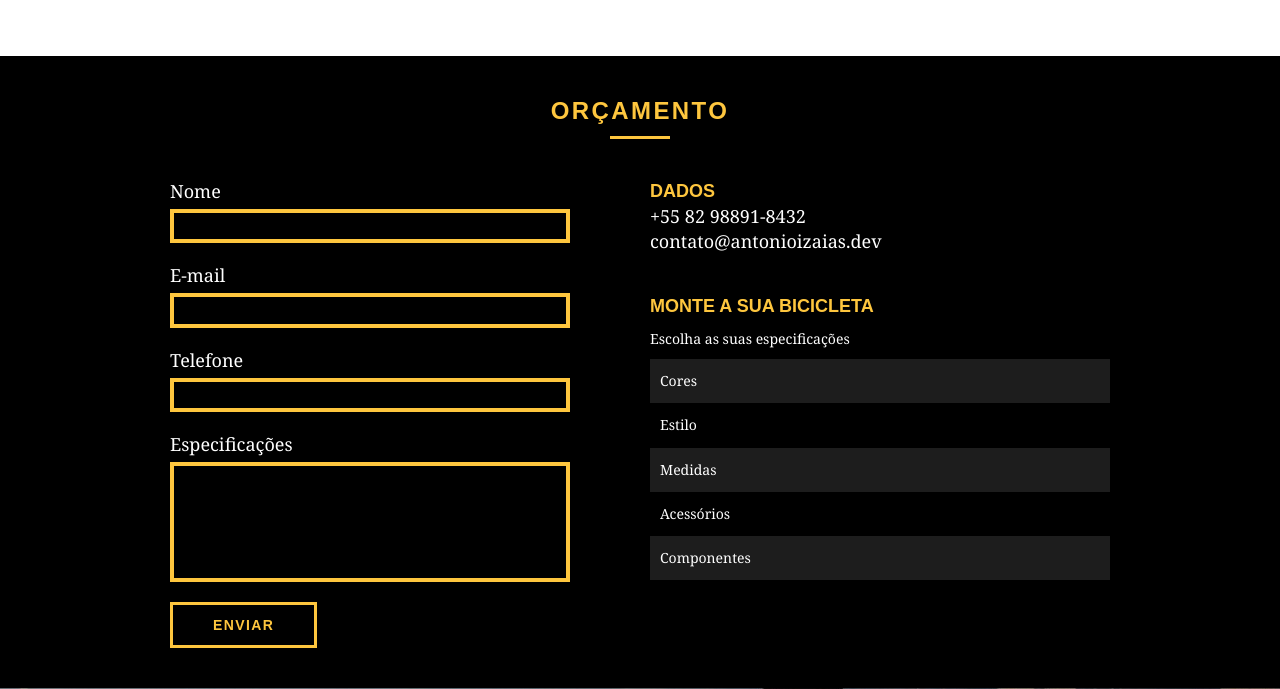
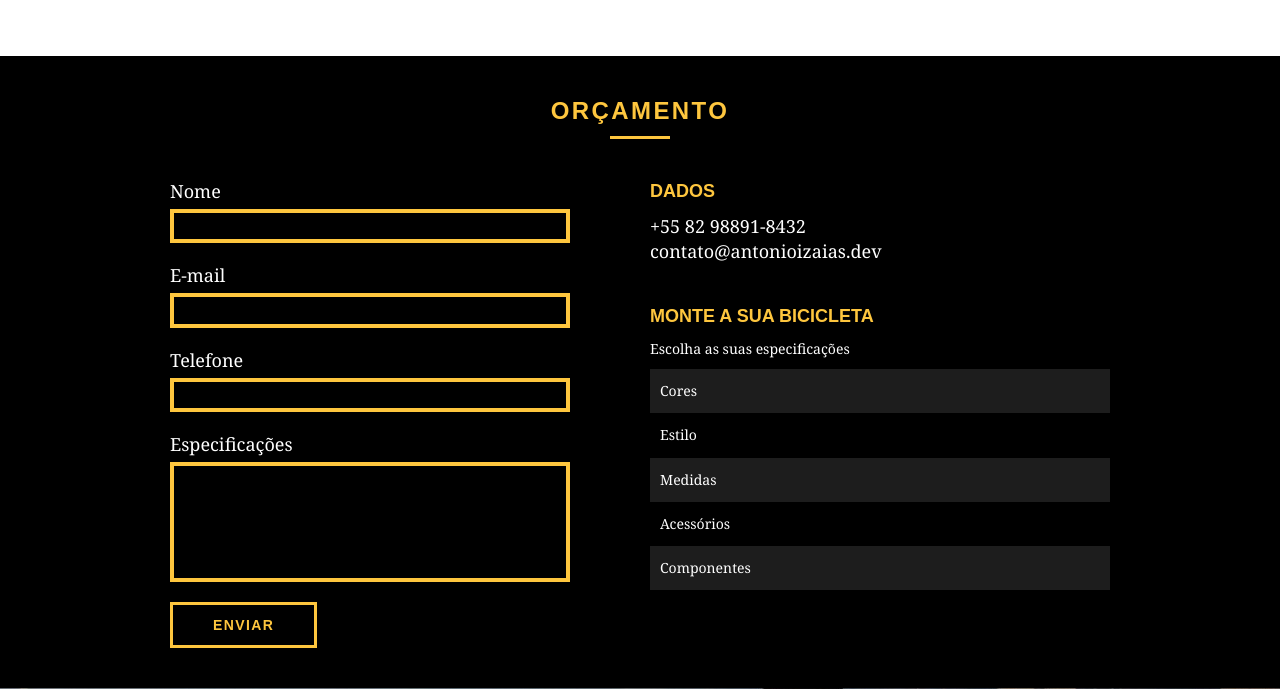
Before and after one commit to antonioizaias/origamid-bikcraft, a PHP site: page /products.html in a window 1280 px wide. Shown: the part 2190-2879 px from the top of the page. Run offline with PHP 8.4, Linux system fonts and the light colour scheme.

Commit message:
Correção de seletor na página de produtos

```diff
--- a/assets/css/products.css
+++ b/assets/css/products.css
@@ -143,6 +143,7 @@
     text-transform: uppercase;
     color: #FEC63E;
     font-weight: bold;
+    margin-bottom: 10px;
 }
 
 .orcamento-dados span {
@@ -152,7 +153,8 @@
     line-height: 25px;
 }
 
-.orcamento-dados .dados-email {
+/* Seleciona o segundo elemento encontrado */
+.orcamento-dados span:nth-of-type(2) {
     padding-bottom: 40px;
 }
 
--- a/products.html
+++ b/products.html
@@ -133,8 +133,8 @@
                 </form>
                 <div class="orcamento-dados grid-8">
                     <h3>Dados</h3>
-                    <span class="dados-telefone">+55 82 98891-8432</span>
-                    <span class="dados-email">contato@antonioizaias.dev</span>
+                    <span>+55 82 98891-8432</span>
+                    <span>contato@antonioizaias.dev</span>
                     <h3>Monte a sua bicicleta</h3>
                     <p>Escolha as suas especificações</p>
                     <ul>
```
